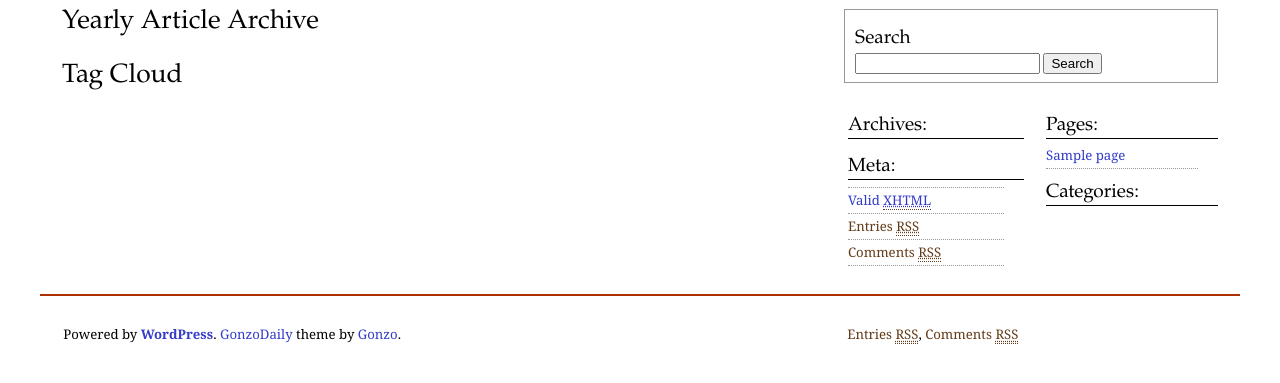
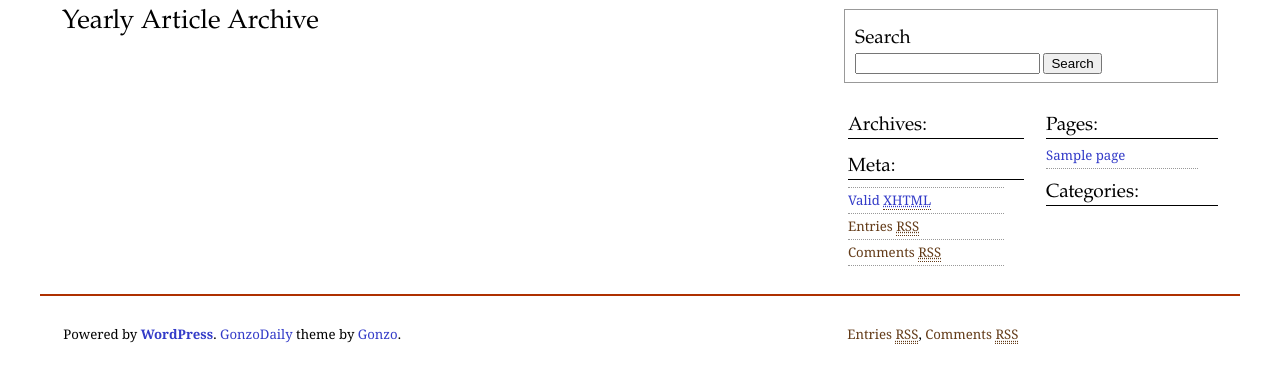
Before and after one commit to AbhishekGhosh/knowledgeblog, a WordPress theme: template trunk/themes/knowledgeblog/archives.php in a window 1280 px wide. Shown: the part 40-423 px from the top of the page. Run offline with PHP 8.4 and a stand-in for WordPress, Linux system fonts and the light colour scheme; the site name, menu and one post (Sample post) are stand-ins, and other content is empty; some libraries are stand-ins or nearby versions.

Commit message:
Removed tag cloud from archives.php

```diff
--- a/trunk/themes/knowledgeblog/archives.php
+++ b/trunk/themes/knowledgeblog/archives.php
@@ -18,14 +18,14 @@ Template Name: Archives
 			</ul>
 			</div>
 
-			<div class="post">
+			<!--div class="post">
 				<h2>Tag Cloud</h2>
 
 				<p class="tag-cloud">
 				<?php wp_tag_cloud('smallest=1&largest=4&unit=em'); ?>
 				</p>
 
-			</div>
+			</div-->
 
 			<!--div class="post column right">
 
```
